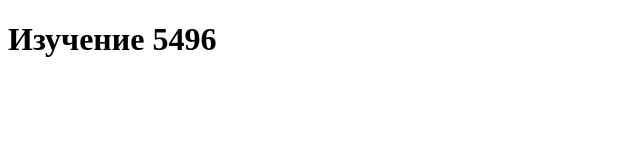
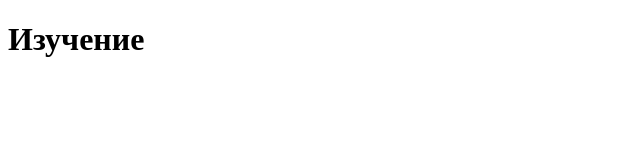
Before and after one commit to Maksim-Sahach/my-project, a plain HTML site: page index.html in a window 1280 px wide. Shown: the whole page, without its empty margins (0-640 px from the left). Drawn offline with Linux system fonts and the light colour scheme.

Commit message:
title was changed

```diff
--- a/index.html
+++ b/index.html
@@ -7,6 +7,6 @@
    <title>Изучение</title>
 </head>
 <body>
-   <h1>Изучение 5496</h1>
+   <h1>Изучение</h1>
 </body>
 </html>
```
